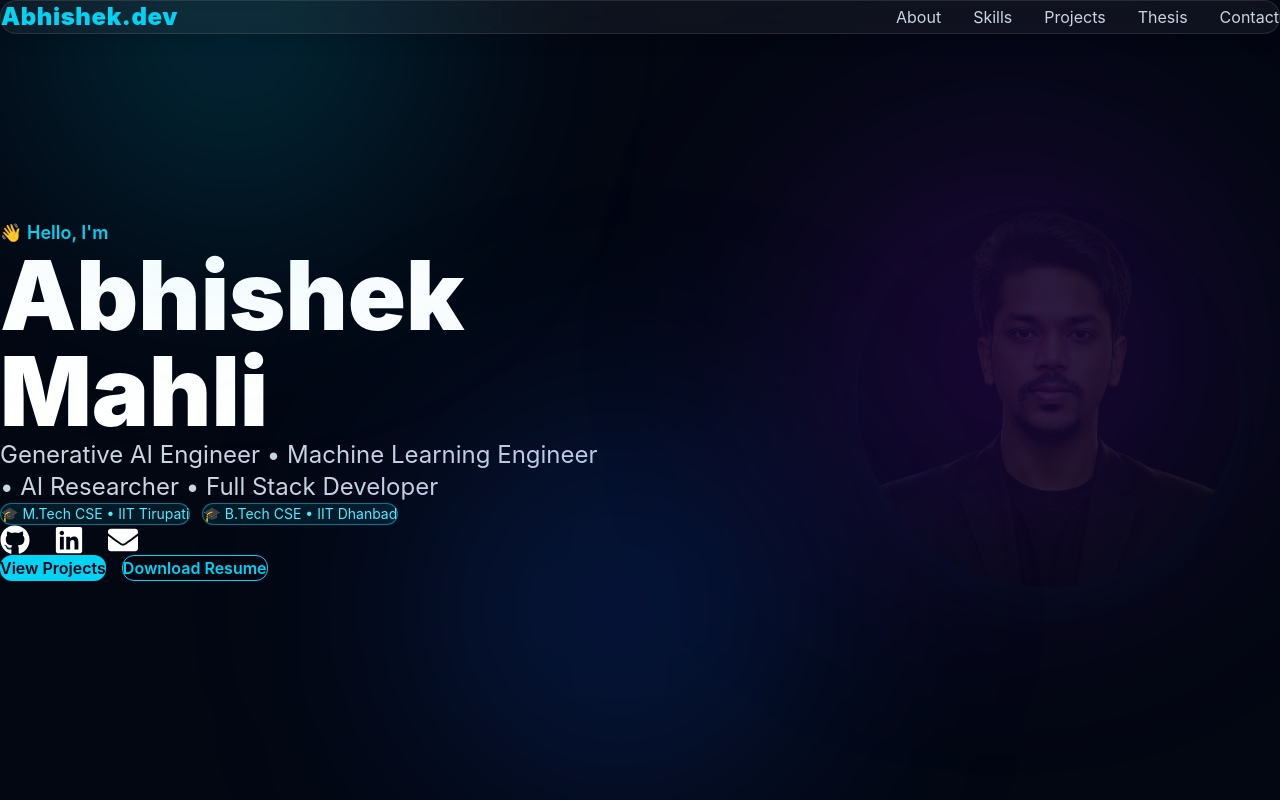
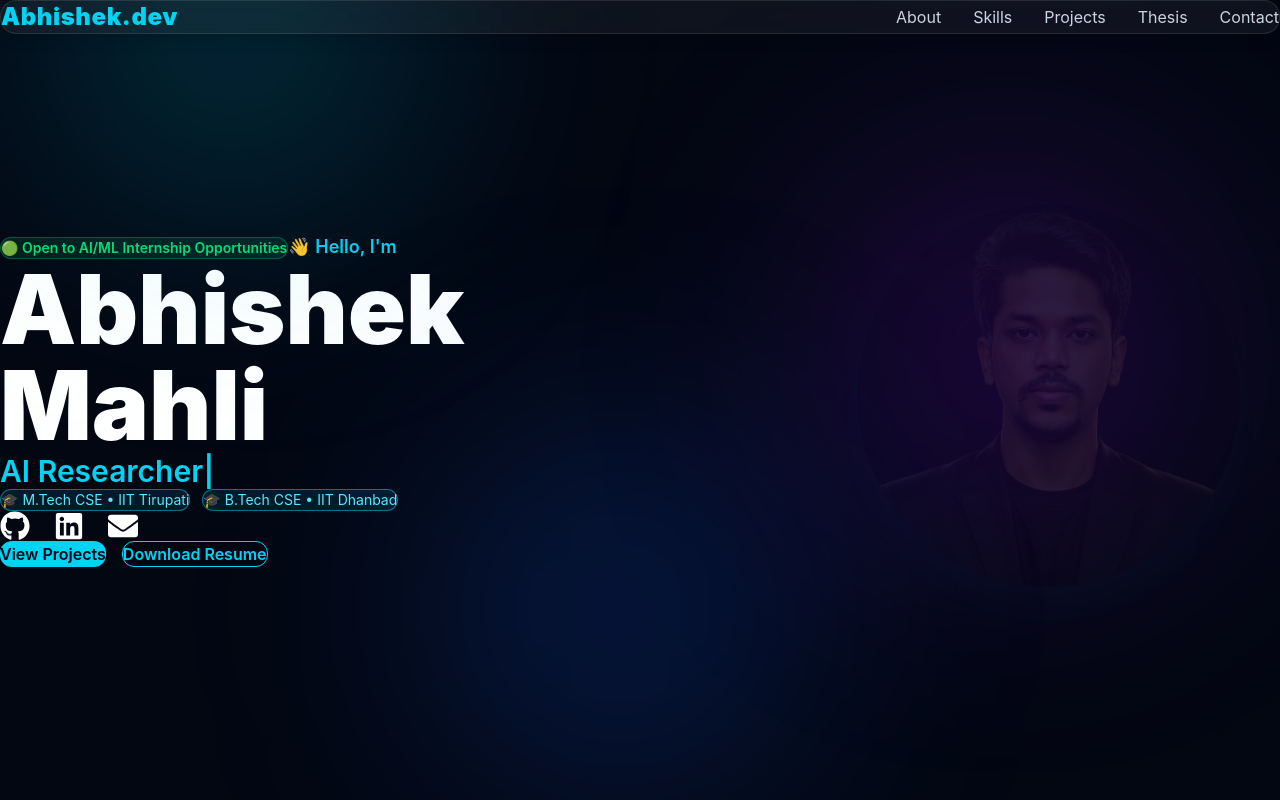
Before and after one commit to imabhishekmahli/portfolio, a React app: page / in a window 1280 px wide. Shown: the top 800 px of the page. Built offline with nearby package versions, Linux system fonts and the light colour scheme; the HTML template or start-up script is replaced by a standard one.

Commit message:
typing and open to work is added

```diff
--- /dev/null
+++ b/src/components/UI/ScrollIndicator.jsx
@@ -0,0 +1,35 @@
+import { motion } from "framer-motion";
+
+function ScrollIndicator() {
+  return (
+    <motion.div
+      initial={{ opacity: 0 }}
+      animate={{
+        opacity: 1,
+        y: [0, 10, 0],
+      }}
+      transition={{
+        duration: 1.5,
+        repeat: Infinity,
+      }}
+      className="absolute bottom-10 left-1/2 -translate-x-1/2"
+    >
+      <div className="flex flex-col items-center text-slate-400">
+        <span className="text-sm">Scroll</span>
+
+        <div className="mt-2 h-10 w-6 rounded-full border border-cyan-400 flex justify-center">
+          <motion.div
+            animate={{ y: [2, 18, 2] }}
+            transition={{
+              repeat: Infinity,
+              duration: 1.5,
+            }}
+            className="mt-1 h-2 w-2 rounded-full bg-cyan-400"
+          />
+        </div>
+      </div>
+    </motion.div>
+  );
+}
+
+export default ScrollIndicator;
--- a/src/components/sections/Hero/Hero.jsx
+++ b/src/components/sections/Hero/Hero.jsx
@@ -8,6 +8,8 @@ import Aurora from "./Aurora";
 
 import Button from "../../ui/Button";
 import Container from "../../ui/Container";
+
+import { TypeAnimation } from "react-type-animation";
 
 function Hero() {
   return (
@@ -26,6 +28,9 @@ function Hero() {
             transition={{ duration: 0.8 }}
           >
             <p className="text-lg font-semibold text-cyan-400">
+              <div className="mb-6 inline-flex items-center rounded-full border border-green-400/30 bg-green-400/10 px-4 py-2 text-sm text-green-400">
+                🟢 Open to AI/ML Internship Opportunities
+              </div>
               {profile.greeting}
             </p>
 
@@ -33,9 +38,25 @@ function Hero() {
               {profile.name}
             </h1>
 
-            <h2 className="mt-6 text-2xl text-slate-300">
-              {profile.roles.join(" • ")}
-            </h2>
+            <div className="mt-6 text-3xl font-semibold text-cyan-400">
+              <TypeAnimation
+                sequence={[
+                  "Generative AI Engineer",
+                  2000,
+                  "AI Researcher",
+                  2000,
+                  "Machine Learning Engineer",
+                  2000,
+                  "Multi-Agent AI Developer",
+                  2000,
+                  "Full-Stack Developer",
+                  2000,
+                ]}
+                wrapper="span"
+                speed={50}
+                repeat={Infinity}
+              />
+            </div>
 
             {/* Education Badges */}
             <div className="mt-6 flex flex-wrap gap-3">
--- a/src/data/profile.js
+++ b/src/data/profile.js
@@ -14,9 +14,10 @@ const profile = {
 
   roles: [
     "Generative AI Engineer",
+    "AI Researcher",
     "Machine Learning Engineer",
-    "AI Researcher",
-    "Full Stack Developer",
+    "Multi-Agent AI Developer",
+    "Full-Stack Developer",
   ],
 
   github: "https://github.com/imabhishekmahli",
```
